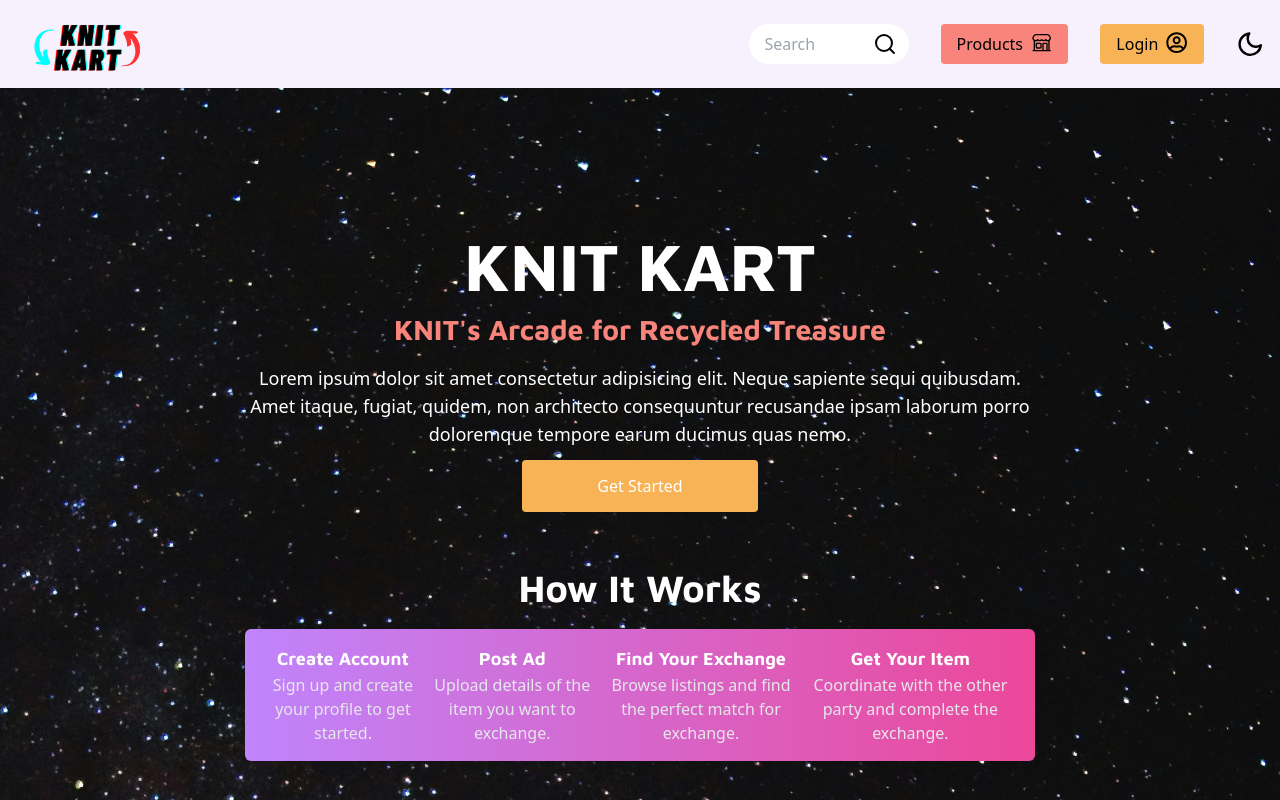
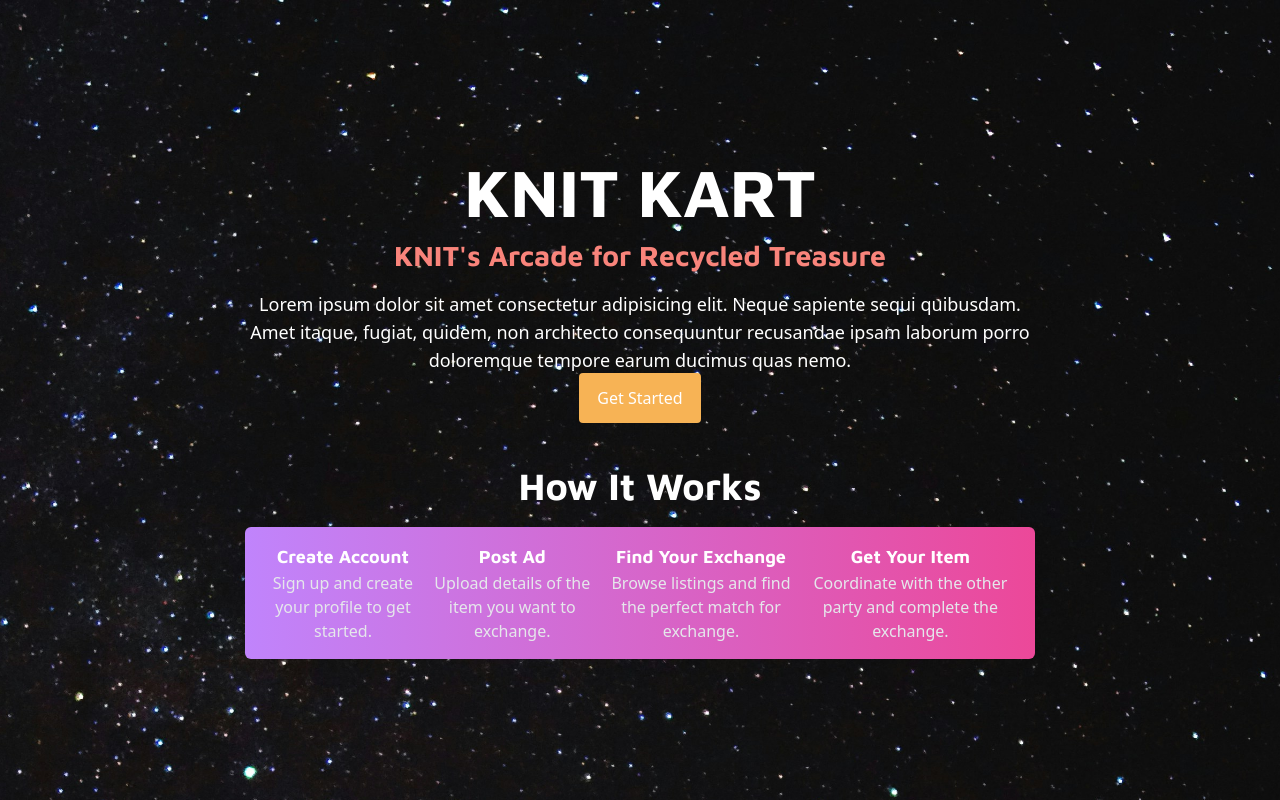
Before and after one commit to Rahul-K-Saini/KNIT-KART, a React (Vite) app in the folder frontend/: page / in a window 1280 px wide. Shown: the top 800 px of the page. Built offline with nearby package versions, Linux system fonts and the light colour scheme; what tailwindcss-animated would draw is missing.

Commit message:
fixed minor issues after adding landing page

```diff
--- a/frontend/src/App.jsx
+++ b/frontend/src/App.jsx
@@ -6,16 +6,21 @@ import Entrance from "./Pages/Entrance/Entrance";
 import AdPage from "./Pages/AdPage/AdPage";
 import PostAd from "./Pages/PostAd/PostAd";
 import Profile from "./Pages/Profile/Profile";
-import { BrowserRouter as Router, Routes, Route } from "react-router-dom";
+import { BrowserRouter as Router, Routes, Route, useLocation } from "react-router-dom";
 import Homepage from "./Pages/Home/Homepage";
 import ProtectedRoute from "./Pages/Protected/ProtectedRoute";
 import Landing from "./Pages/Landing/Landing";
 
 const App = () => {
+  const location = useLocation();
+
+  // Check if the current location is the landing page
+  const isLandingPage = location.pathname === '/';
+
   return (
     <>
-      {/* <h1>Hello</h1> */}
-      <Navbar />
+      {/* Conditionally render the navbar based on the current route */}
+      {!isLandingPage && <Navbar />}
       <Routes>
         <Route
           path="/"
--- a/frontend/src/Components/Footer/Footer.jsx
+++ b/frontend/src/Components/Footer/Footer.jsx
@@ -21,7 +21,7 @@ const Footer = () => {
             <ul className="list-none space-y-4">
               <li className="cursor-pointer">
                 <a
-                  href="/"
+                  href="/home"
                   className="relative after:w-0 after:left-0 after:bottom-0 after:border-b-2 after:rounded after:absolute after:duration-300 after:hover:w-full after:border-text"
                 >
                   Home
@@ -29,7 +29,7 @@ const Footer = () => {
               </li>
               <li className="cursor-pointer">
                 <a
-                  href="/"
+                  href="/home"
                   className="relative after:w-0 after:left-0 after:bottom-0 after:border-b-2 after:rounded after:absolute after:duration-300 after:hover:w-full after:border-text"
                 >
                   FAQ
@@ -37,7 +37,7 @@ const Footer = () => {
               </li>
               <li className="cursor-pointer">
                 <a
-                  href="/"
+                  href="/home"
                   className="relative after:w-0 after:left-0 after:bottom-0 after:border-b-2 after:rounded after:absolute after:duration-300 after:hover:w-full after:border-text"
                 >
                   About
@@ -45,7 +45,7 @@ const Footer = () => {
               </li>
               <li className="cursor-pointer">
                 <a
-                  href="/"
+                  href="/home"
                   className="relative after:w-0 after:left-0 after:bottom-0 after:border-b-2 after:rounded after:absolute after:duration-300 after:hover:w-full after:border-text"
                 >
                   Contact
--- a/frontend/src/Pages/Entrance/Entrance.jsx
+++ b/frontend/src/Pages/Entrance/Entrance.jsx
@@ -96,7 +96,7 @@ function App() {
         };
         toast.success(data.message);
         form.reset();
-        navigate("/");
+        navigate("/home");
       } else {
         toast.error(data.message);
       }
--- a/frontend/src/Pages/Landing/HeroLanding.jsx
+++ b/frontend/src/Pages/Landing/HeroLanding.jsx
@@ -1,4 +1,4 @@
-import React from 'react';
+import { Link } from 'react-router-dom'
 
 const HeroLanding = () => {
     return (
@@ -8,9 +8,9 @@ const HeroLanding = () => {
                     <h1 className="text-3xl md:text-4xl lg:text-5xl font-bold">KNIT KART</h1>
                     <h3 className='text-lg md:text-xl lg:text-2xl text-secondary'>KNIT's Arcade for Recycled Treasure</h3>
                     <p className="mt-3 md:mt-5 mb-3 md:text-lg text-sm">Lorem ipsum dolor sit amet consectetur adipisicing elit. Neque sapiente sequi quibusdam. Amet itaque, fugiat, quidem, non architecto consequuntur recusandae ipsam laborum porro doloremque tempore earum ducimus quas nemo.</p>
-                    <button className="py-2 md:py-3 px-2 md:px-4 bg-accent dark:bg-accent border-2 border-transparent rounded w-[40%] md:w-[30%] dark:text-[#f4f4f4] hover:border-black hover:dark:border-white duration-300 transition-all">
+                    <Link to='/home'  className="py-2 md:py-3  md:px-4 bg-accent dark:bg-accent border-2 border-transparent rounded w-[40%] md:w-[30%] dark:text-[#f4f4f4] hover:border-black hover:dark:border-white duration-300 transition-all">
                         Get Started
-                    </button>
+                    </Link>
                     <div className='mt-6 md:mt-12'>
                         <h2 className="text-xl md:text-2xl lg:text-3xl font-bold text-white mb-3">How It Works</h2>
                         <div className='flex flex-col md:flex-row items-center md:justify-between bg-gradient-to-r from-purple-400 to-pink-500 rounded-md p-4 space-y-4 md:space-y-0'>
```
